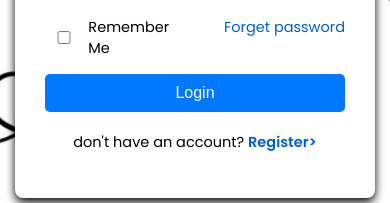
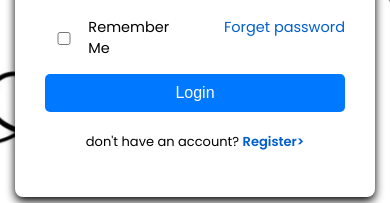
Before and after one commit to Mnoucha07/Fly, a plain HTML site: page Login.html in a window 390 px wide. Shown: the part 452-655 px from the top of the page. Drawn offline with Linux system fonts and the light colour scheme.

Commit message:
Update stayl.css

```diff
--- a/stayl.css
+++ b/stayl.css
@@ -119,3 +119,15 @@ body {
 .register-link a:hover {
   text-decoration: underline;
 }
+@media (max-width: 768px) {
+
+
+  .remember-forget {
+    align-items: flex-start;
+    gap: 10px;
+  }
+
+  .register-link {
+    font-size: 13px;
+  }
+}
```
